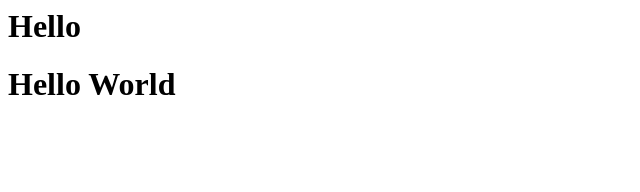
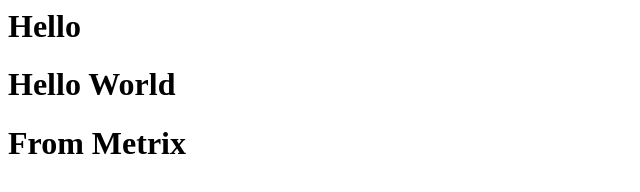
Before and after one commit to akhileshashok/test, a plain HTML site: page index.html in a window 1280 px wide. Shown: the whole page, without its empty margins (0-640 px from the left). Drawn offline with Linux system fonts and the light colour scheme.

Commit message:
Update index.html

```diff
--- a/index.html
+++ b/index.html
@@ -2,5 +2,6 @@
     <body>
         <h1>Hello</h1>
         <h1>Hello World</h1>
+        <h1> From Metrix</h1>
     </body>
 </html>
```
